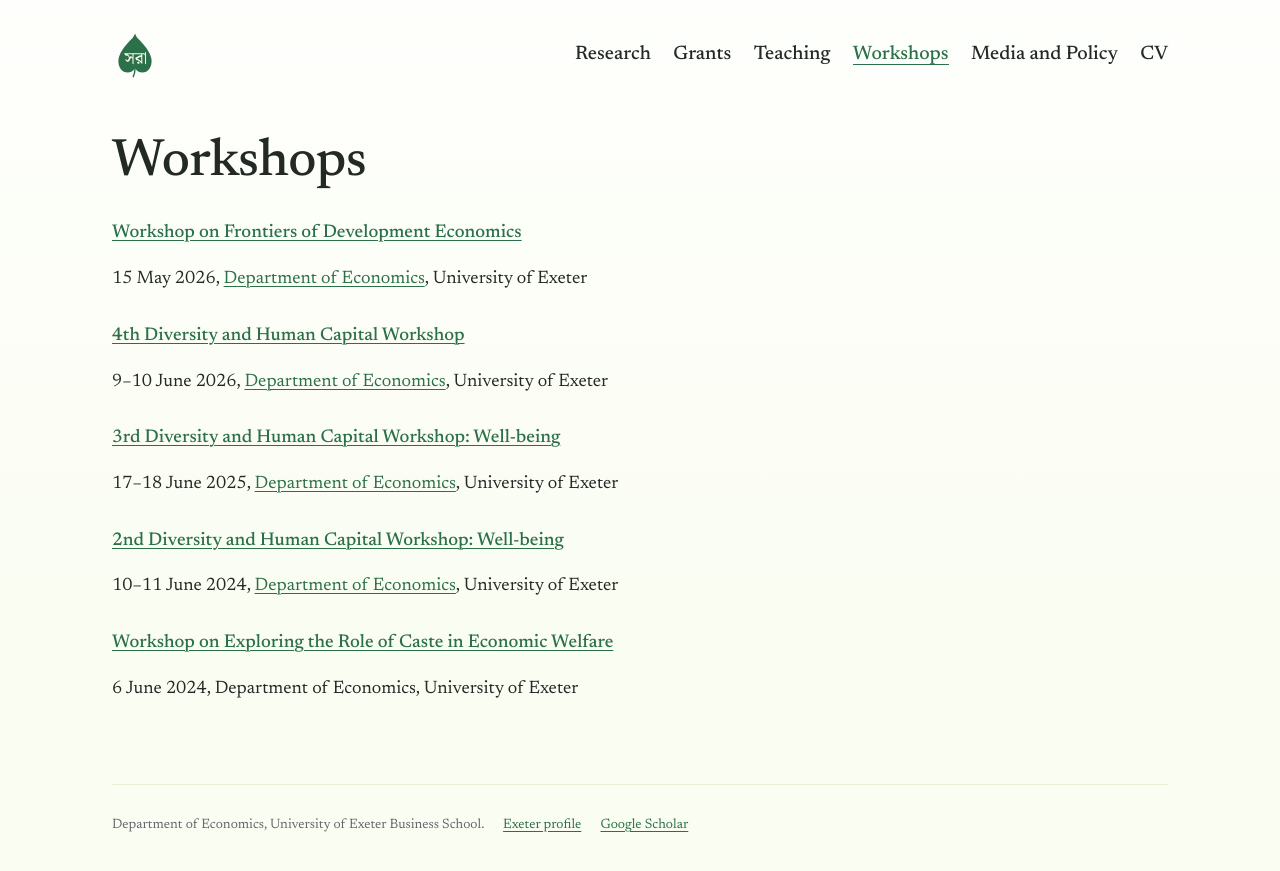
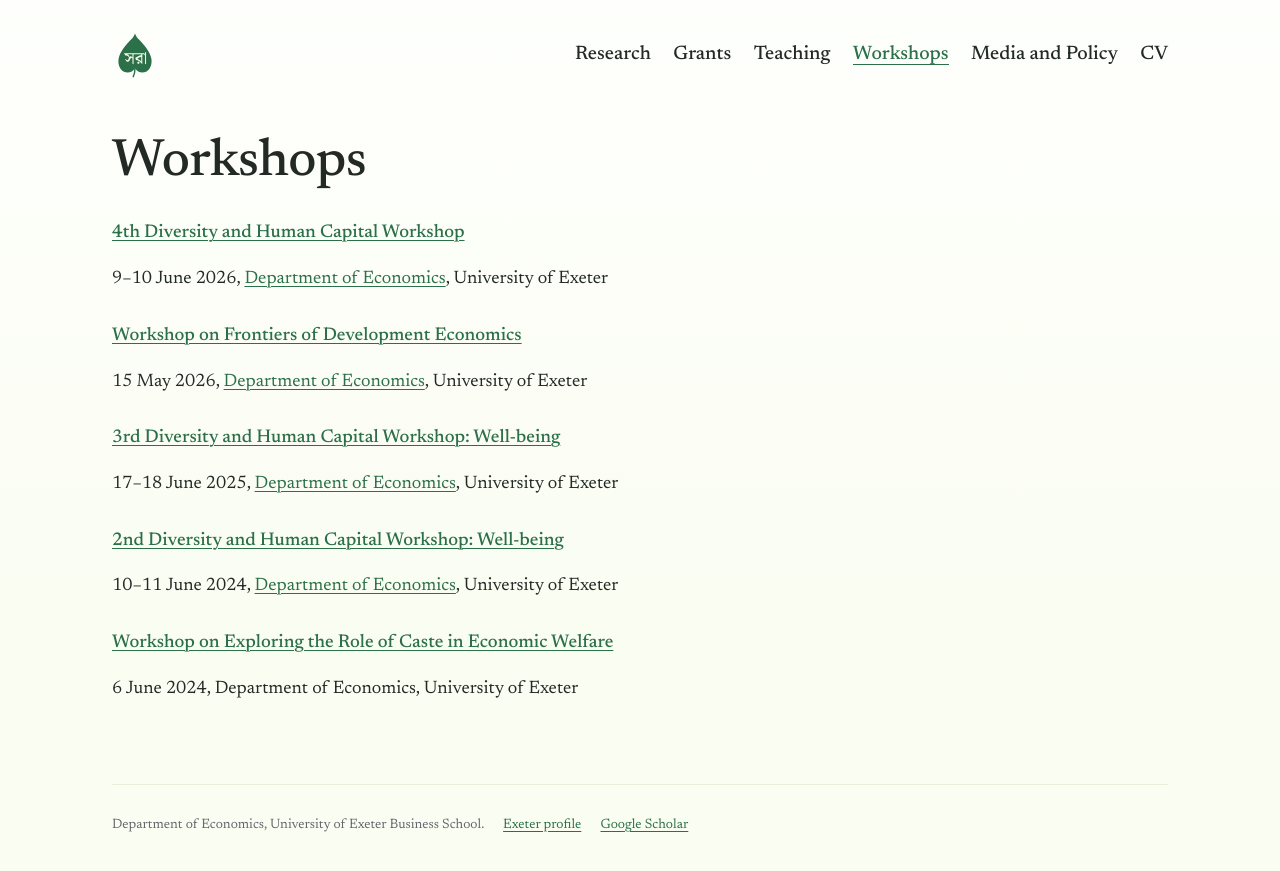
Before and after one commit to sanchariroym/sanchariroym.github.io, a Jekyll site: the page built from workshops.md, in a window 1280 px wide. Shown: the top 871 px of the page. Built offline with Jekyll 4.4.1, drawn with Linux system fonts in a browser that asks for light colours.

Commit message:
Workshops: keep dates in order
Co-Authored-By: Claude Opus 5.5 <noreply@anthropic.com>
Claude-Session: https://claude.ai/code/session_01BVddaAtzbXtbz8eDZN5RwJ

```diff
--- a/workshops.md
+++ b/workshops.md
@@ -6,13 +6,13 @@ heading: Workshops
 description: "Workshops organised by Sanchari Roy at the University of Exeter, including the Diversity and Human Capital series and a workshop on caste and economic welfare."
 ---
 
+## [4th Diversity and Human Capital Workshop](https://sites.google.com/view/diversity-and-human-capital-wo/home)
+{: .item}
+9–10 June 2026, [Department of Economics](https://business-school.exeter.ac.uk/about/departments/economics/), University of Exeter
+
 ## [Workshop on Frontiers of Development Economics]({{ "/assets/workshops/frontiers-of-development-economics-2026-programme.pdf" | relative_url }})
 {: .item}
 15 May 2026, [Department of Economics](https://business-school.exeter.ac.uk/about/departments/economics/), University of Exeter
-
-## [4th Diversity and Human Capital Workshop](https://sites.google.com/view/diversity-and-human-capital-wo/home)
-{: .item}
-9–10 June 2026, [Department of Economics](https://business-school.exeter.ac.uk/about/departments/economics/), University of Exeter
 
 ## [3rd Diversity and Human Capital Workshop: Well-being](https://sites.google.com/view/diversity-and-human-capital-wo/2025-workshop)
 {: .item}
```
